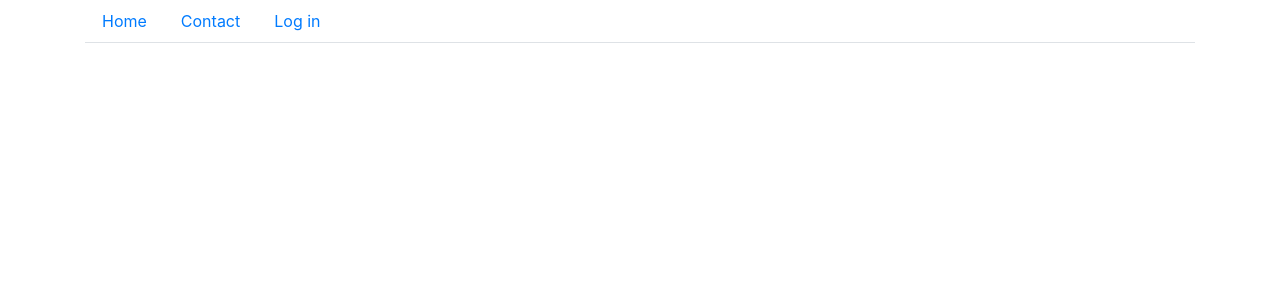
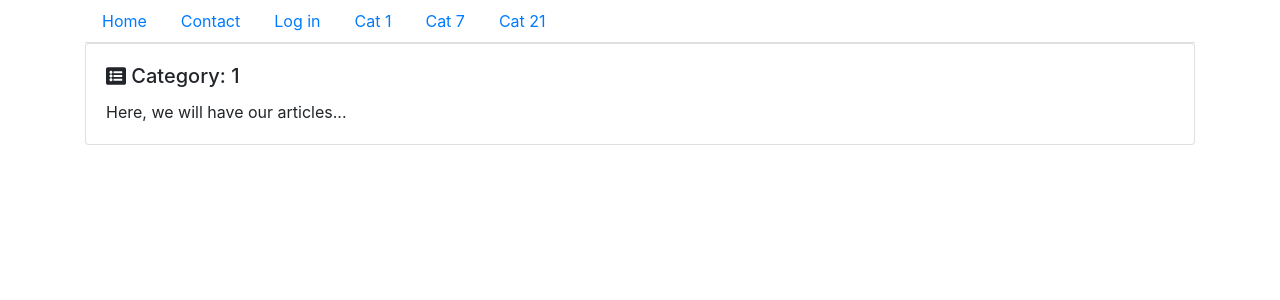
Before and after one commit to Mladjan97/K_ObuceFrontEnd2020, a React (Create React App) app: page /#/category/1/ in a window 1280 px wide. Shown: the top 300 px of the page. Built offline with nearby package versions, Linux system fonts and the light colour scheme.

Commit message:
Implement a basic category page component with data acquisition simulation

```diff
--- /dev/null
+++ b/src/components/CategoryPage/CategoryPage.tsx
@@ -0,0 +1,70 @@
+import React from 'react';
+import { Container, Card } from 'react-bootstrap';
+import { FontAwesomeIcon } from '@fortawesome/react-fontawesome';
+import { faListAlt } from '@fortawesome/free-solid-svg-icons';
+import CategoryType from '../../types/CategoryType';
+
+interface CategoryPageProperties {
+    match: {
+        params: {
+            cId: number;
+        }
+    }
+}
+
+interface CategoryPageState {
+    category?: CategoryType;
+}
+
+export default class CategoryPage extends React.Component<CategoryPageProperties> {
+    state: CategoryPageState;
+
+    constructor(props: Readonly<CategoryPageProperties>) {
+        super(props);
+
+        this.state = { };
+    }
+
+    render() {
+        return (
+            <Container>
+            <Card>
+                <Card.Body>
+                    <Card.Title>
+                        <FontAwesomeIcon icon={ faListAlt } /> { this.state.category?.name }
+                    </Card.Title>
+                    <Card.Text>
+                       Here, we will have our articles...
+                    </Card.Text>
+                </Card.Body>
+            </Card>
+        </Container>
+        );
+    }
+
+    componentWillMount() {
+        this.getCategoryData();
+    }
+
+    componentWillReceiveProps(newProperties: CategoryPageProperties) {
+        if (newProperties.match.params.cId === this.props.match.params.cId) {
+            return;
+        }
+        this.getCategoryData();
+    }
+
+    private getCategoryData() {
+        setTimeout(() => {
+            const data: CategoryType = {
+                name: 'Category: ' + this.props.match.params.cId,
+                categoryId: this.props.match.params.cId,
+                items: []
+            };
+
+            this.setState({
+                category: data,
+            })
+
+        }, 750);
+    }
+}
--- a/src/index.tsx
+++ b/src/index.tsx
@@ -12,11 +12,16 @@ import { MainMenu, MainMenuItem } from './components/MainMenu/MainMenu';
 import { HashRouter, Route , Switch } from 'react-router-dom';
 import ContactPage from './components/ContactPage/ContactPage';
 import AdminLoginPage from './components/AdminLoginPage/AdminLoginPage';
+import CategoryPage from './components/CategoryPage/CategoryPage';
 
 const menuItems = [
   new MainMenuItem("Home", "/"),
   new MainMenuItem("Contact", "/contact/"),
   new MainMenuItem("Log in", "/admin/login/"),
+
+  new MainMenuItem("Cat 1", "/category/1/"),
+  new MainMenuItem("Cat 7", "/category/7/"),
+  new MainMenuItem("Cat 21", "/category/21/"),
 ];
 
 ReactDOM.render(
@@ -27,6 +32,7 @@ ReactDOM.render(
         <Route exact path="/" component= { HomePage } />
         <Route path ="/contact" component = { ContactPage } />
         <Route path ="/admin/login" component = { AdminLoginPage } />
+        <Route path ="/category/:cId" component= { CategoryPage } />
       </Switch>
     </HashRouter>
   </React.StrictMode>,
--- /dev/null
+++ b/src/types/CategoryType.ts
@@ -0,0 +1,7 @@
+import ProductType from "./ProductType";
+
+export default class CategoryType {
+    categoryId?: number;
+    name?: string;
+    items?: ProductType[];
+}
```
Also changed, not shown: src/types/ProductType.ts (added, +7 -0 lines).
